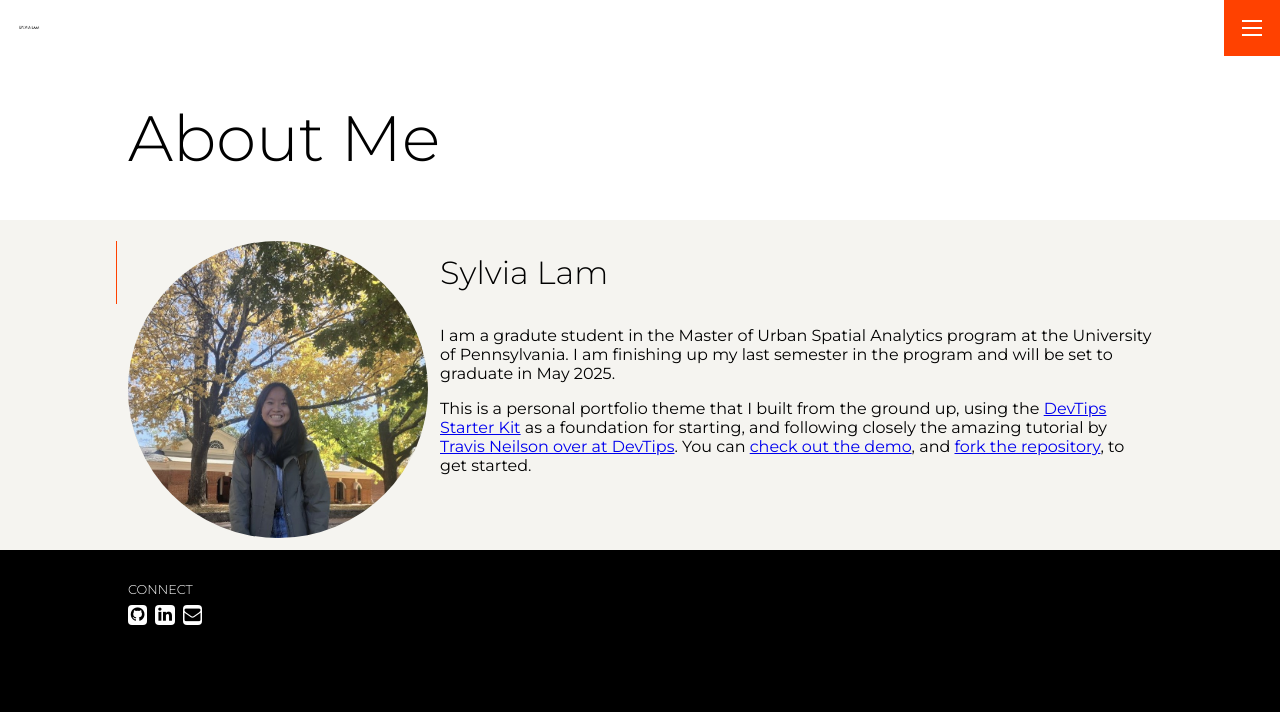
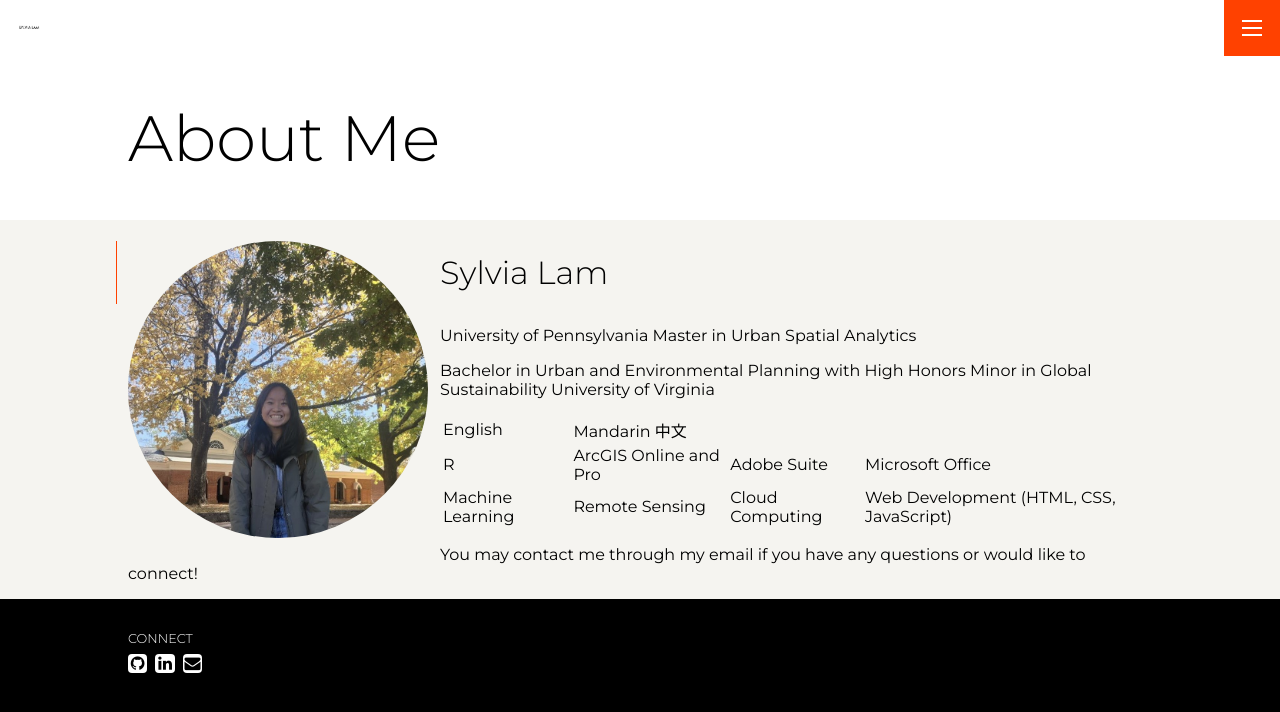
Before and after one commit to laivlys/portfolio, a Jekyll site: the page built from pages/about.md, in a window 1280 px wide. Shown: the top 712 px of the page. Built offline with Jekyll 4.4.1, drawn with Linux system fonts in a browser that asks for light colours.

Commit message:
Update about.md

```diff
--- a/pages/about.md
+++ b/pages/about.md
@@ -7,6 +7,15 @@ permalink: /about
 
 # Sylvia Lam
 
-I am a gradute student in the Master of Urban Spatial Analytics program at the University of Pennsylvania. I am finishing up my last semester in the program and will be set to graduate in May 2025.
+University of Pennsylvania
+Master in Urban Spatial Analytics
 
-This is a personal portfolio theme that I built from the ground up, using the [DevTips Starter Kit](http://devtipsstarterkit.com/) as a foundation for starting, and following closely the amazing tutorial by [Travis Neilson over at DevTips](https://www.youtube.com/watch?v=T6jKLsxbFg4&list=PL0CB3OvPhDA_STygmp3sDenx3UpdOMk7P). You can [check out the demo](lenpaul.github.io/portfolio-jekyll-theme/), and [fork the repository](https://github.com/LeNPaul/portfolio-jekyll-theme/fork), to get started.
+Bachelor in Urban and Environmental Planning with High Honors
+Minor in Global Sustainability
+University of Virginia
+
+English | Mandarin 中文
+R | ArcGIS Online and Pro | Adobe Suite | Microsoft Office
+Machine Learning | Remote Sensing | Cloud Computing | Web Development (HTML, CSS, JavaScript)
+
+You may contact me through my email if you have any questions or would like to connect!
```
